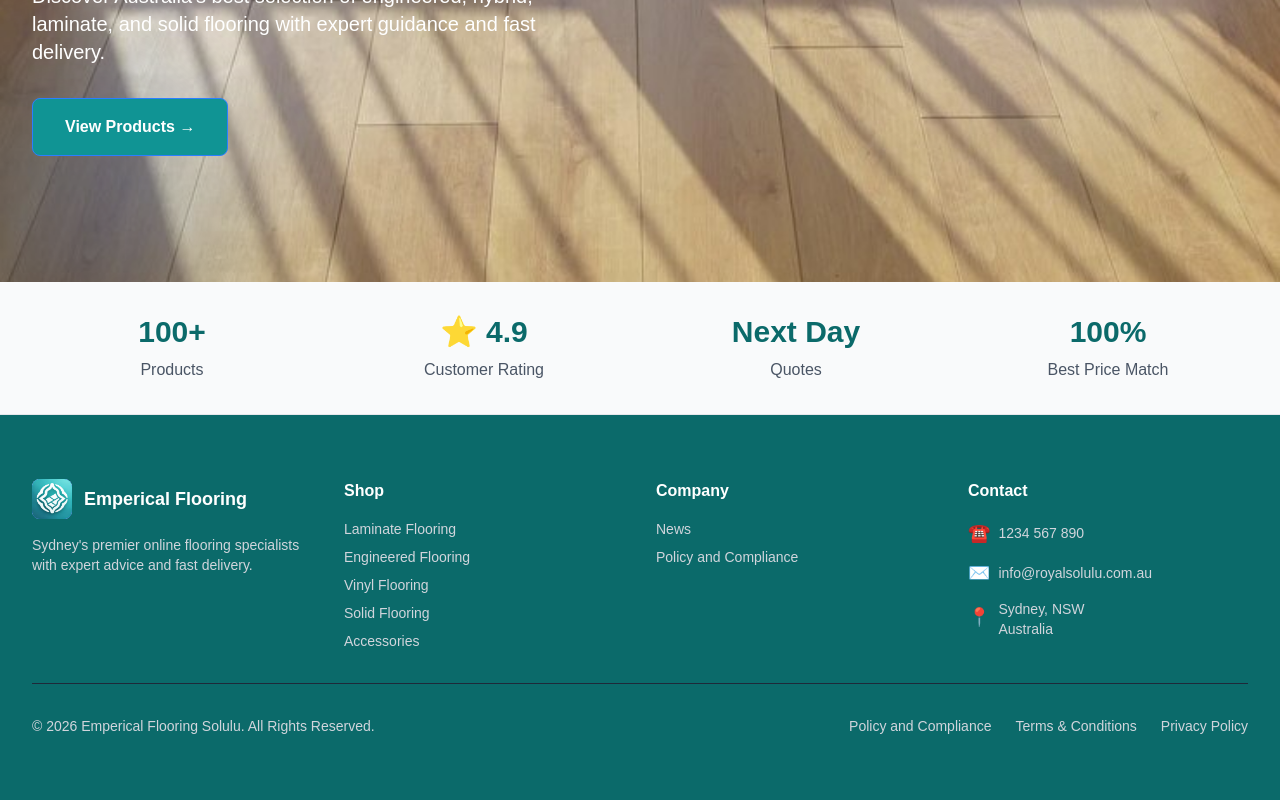
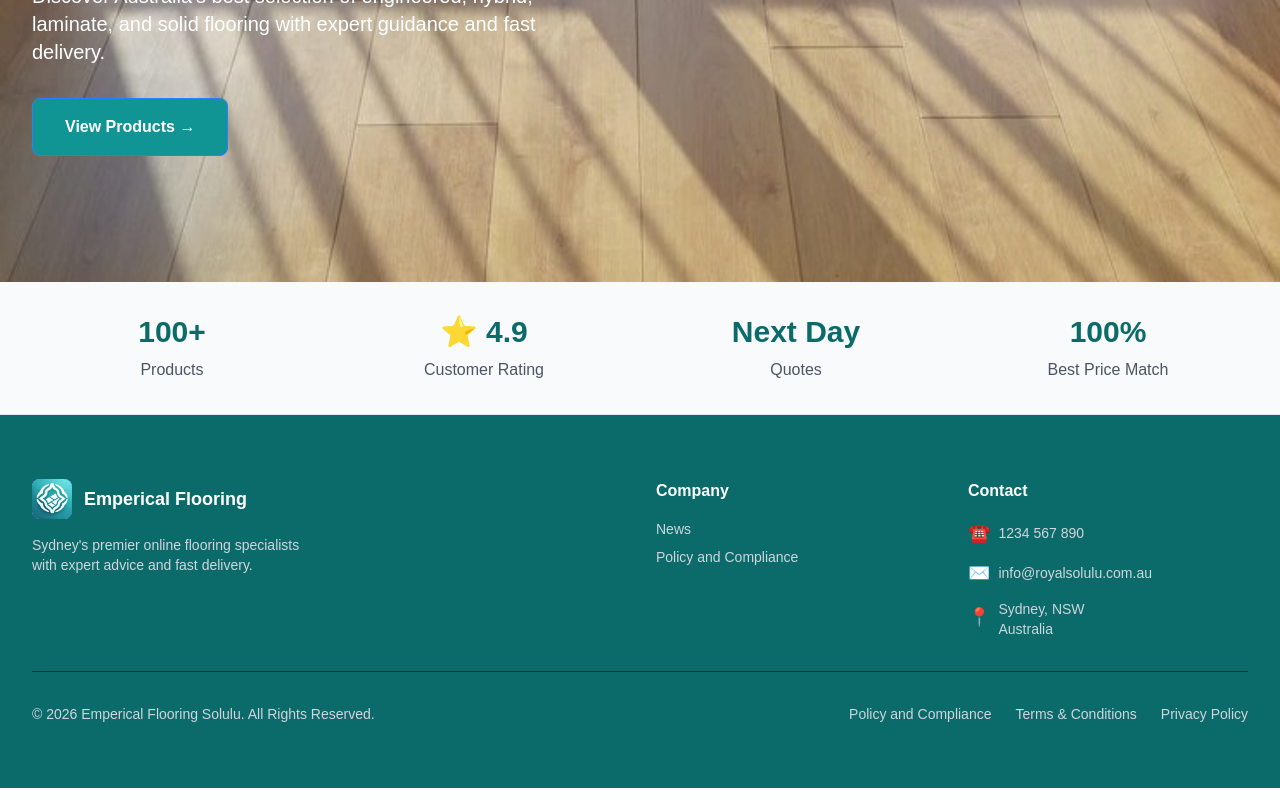
Before and after one commit to JamePHD/Flooring, a Next.js app: page / in a window 1280 px wide. Shown: the part 391-1191 px from the top of the page. Built offline with nearby package versions, Linux system fonts and the light colour scheme.

Commit message:
Adjusted footer spacing

```diff
--- a/app/components/footer.tsx
+++ b/app/components/footer.tsx
@@ -15,16 +15,9 @@ export default function Footer() {
               <p className="text-sm">Sydney's premier online flooring specialists with expert advice and fast delivery.</p>
             </div>
 
-            {/* Shop */}
+
             <div>
-              <h4 className="font-bold text-white mb-4">Shop</h4>
-              <ul className="space-y-2 text-sm">
-                <li><Link href="#" className="hover:text-blue-400 transition">Laminate Flooring</Link></li>
-                <li><Link href="#" className="hover:text-blue-400 transition">Engineered Flooring</Link></li>
-                <li><Link href="#" className="hover:text-blue-400 transition">Vinyl Flooring</Link></li>
-                <li><Link href="#" className="hover:text-blue-400 transition">Solid Flooring</Link></li>
-                <li><Link href="#" className="hover:text-blue-400 transition">Accessories</Link></li>
-              </ul>
+
             </div>
 
             {/* Company */}
```
